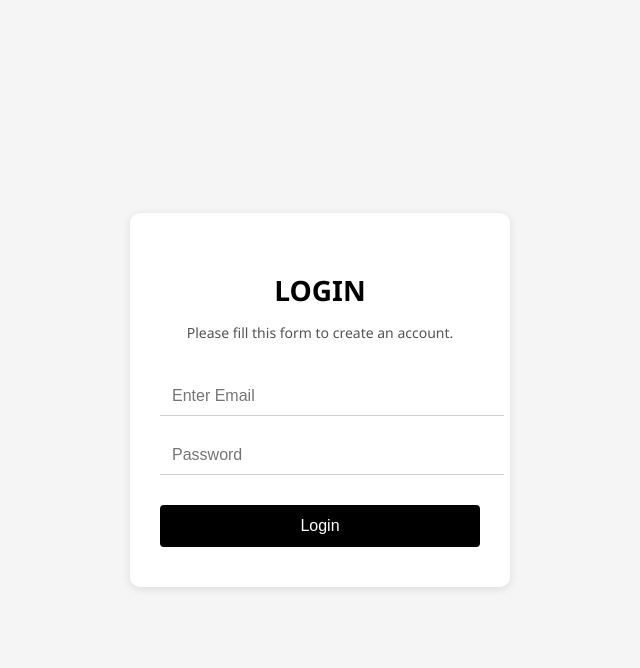
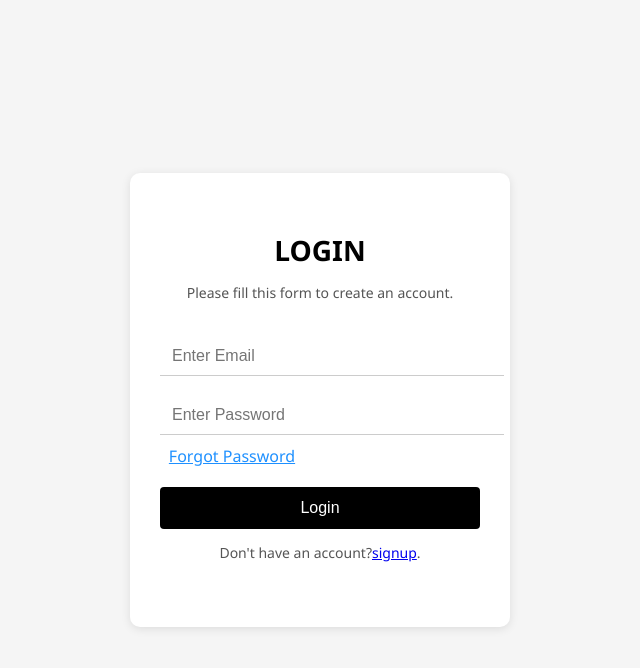
Before and after one commit to aladejoshua/secure-login-system, a Flask app: template app/templates/login.html in a window 1280 px wide. Shown: the top 668 px of the page, without its empty margins (320-960 px from the left). Run offline with Flask 3, Linux system fonts and the light colour scheme; the template is opened without the code that fills it, so the values that code supplies are empty.

Commit message:
updated the css for the login form

```diff
--- a/app/__init__.py
+++ b/app/__init__.py
@@ -1,7 +1,8 @@
 # Initialize Flask app, configure extensions
 # app/__init__.py
 import os
-from flask import Flask, render_template
+from flask import Flask, render_template, redirect, url_for, request
+from app.routes.auth import auth_bp
 
 def create_app():
     app = Flask(__name__)
@@ -10,6 +11,8 @@ def create_app():
     app.config['SECRET_KEY'] = os.getenv('SECRET_KEY')  # Replace with a secure key
 
     # Register routes (you can modularize this later)
+
+    app.register_blueprint(auth_bp)
     @app.route('/')
     def home():
         return render_template('register.html')
--- a/app/static/css/login.css
+++ b/app/static/css/login.css
@@ -49,6 +49,10 @@ input[type="password"]:focus {
     border-bottom: 2px solid #3f51b5;
 }
 
+.forgot-password a {
+    padding-right: 55%;
+}
+
 button {
     width: 100%;
     padding: 12px;
--- a/app/templates/login.html
+++ b/app/templates/login.html
@@ -16,11 +16,14 @@
 
             <input type="text" placeholder="Enter Email" name="email" required>
 
-            <input type="text" name="password" placeholder="Password" required>
-
+            <input type="text" name="password" placeholder="Enter Password" required>
+            <div class="forgot-password">
+                <a href="#" style="color:dodgerblue"> Forgot Password</a>
+            </div>
             <div class="button">
                 <button type="submit-btn">Login</button>
             </div>
+            <p>Don't have an account?<a href="{{ url_for('auth.register') }}">signup</a>.</p>
         </div>
     </form>
  </body>
--- a/app/templates/register.html
+++ b/app/templates/register.html
@@ -25,7 +25,7 @@
             <div class="button">
                 <button type="submit-btn">Sign Up</button>
             </div>
-            <p>Already have an account?<a href="login.html" style="color:dodgerblue">Login</a>.</p>
+            <p>Already have an account?<a href="{{ url_for('auth.login') }}">Login</a>.</p>
         </div>
     </form>
  </body>
```
Also changed, not shown: app/forms/login_form.py (+9 -0 lines), app/routes/auth.py (+11 -1 lines).
